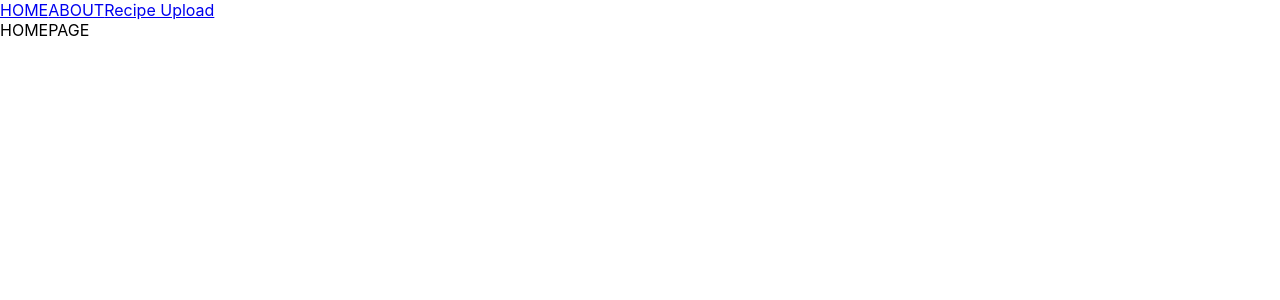
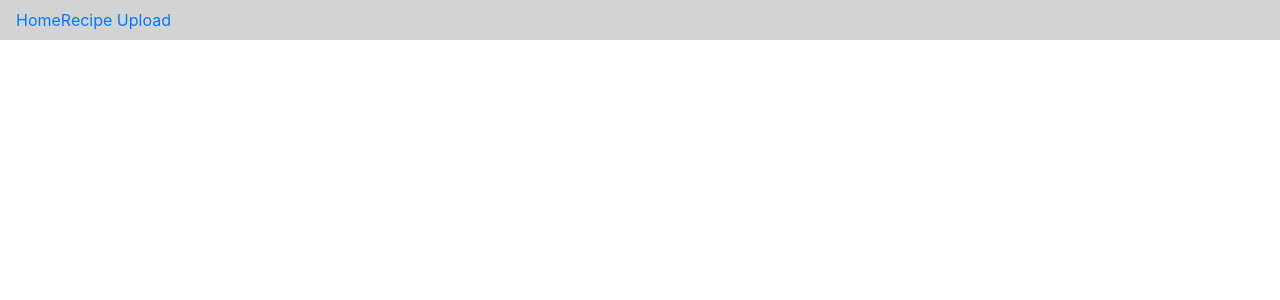
Before and after one commit to omartheman/recipe-app, a React (Create React App) app: page / in a window 1280 px wide. Shown: the top 300 px of the page. Built offline with nearby package versions, Linux system fonts and the light colour scheme.

Commit message:
Add basic Navbar

```diff
--- a/package.json
+++ b/package.json
@@ -8,11 +8,13 @@
     "@testing-library/react": "^11.2.1",
     "@testing-library/user-event": "^12.2.2",
     "axios": "^0.21.0",
+    "bootstrap": "^4.5.3",
     "cors": "^2.8.5",
     "express": "^4.17.1",
     "mysql": "^2.18.1",
     "nodemon": "^2.0.6",
     "react": "^17.0.1",
+    "react-bootstrap": "^1.4.0",
     "react-dom": "^17.0.1",
     "react-router": "^5.2.0",
     "react-router-dom": "^5.2.0",
--- a/src/App.js
+++ b/src/App.js
@@ -1,7 +1,6 @@
 import './App.css';
 import React, {Component} from 'react';
 import axios from 'axios';
-import {Link} from 'react-router-dom';
 import Switch from './Switch';
 
 axios.defaults.headers.common['Cache-Control'] = 'no-cache';
@@ -13,9 +12,6 @@ const url =
 
 const App = () => (
   <div>
-    <Link to="/">HOME</Link>
-    <Link to="/about">ABOUT</Link>
-    <Link to="/recipe-upload">Recipe Upload</Link>
 
     <Switch/>
   </div>
--- /dev/null
+++ b/src/Home.js
@@ -0,0 +1,14 @@
+import React from 'react';
+import NavbarContainer from './NavbarContainer';
+
+class Home extends React.Component {
+  render(){
+    return(
+      <div>
+        <NavbarContainer />
+      </div>
+    );
+  }
+}
+
+export default Home;
--- /dev/null
+++ b/src/Navbar.css
@@ -0,0 +1,4 @@
+nav {
+  background-color: rgb(211, 211, 211);
+  height: 40px;
+}
--- /dev/null
+++ b/src/NavbarContainer.js
@@ -0,0 +1,13 @@
+import React from 'react';
+import './Navbar.css';
+import Navbar from 'react-bootstrap/Navbar';
+import {Link} from 'react-router-dom';
+
+const NavbarContainer = () => (
+  <Navbar>
+    <Link to="/">Home</Link>
+    <Link to="/recipe-upload">Recipe Upload</Link>
+  </Navbar>
+)
+
+export default NavbarContainer;
--- a/src/RecipeUpload.js
+++ b/src/RecipeUpload.js
@@ -1,12 +1,16 @@
 import './App.css';
 import React, {Component} from 'react';
 import axios from 'axios';
+import NavbarContainer from './NavbarContainer';
+
+
 axios.defaults.headers.common['Cache-Control'] = 'no-cache';
 const url =
 "https://brittanyjewellneal.com/recipeapp_server";
 /*
 "http://localhost:4000/recipeapp_server/";
 */
+
 class RecipeUpload extends Component {
   constructor(props){
     super(props);
@@ -69,6 +73,7 @@ class RecipeUpload extends Component {
     }
     return (
       <div>
+        <NavbarContainer/>
         <h2>Recipe App</h2>
         <form autocomplete="off">
           <label>Item</label>
--- a/src/Switch.js
+++ b/src/Switch.js
@@ -3,15 +3,15 @@ import {
   Switch, Route
 } from 'react-router';
 import RecipeUpload from './RecipeUpload';
+import Home from './Home';
 
-const Homepage = () => (<div>HOMEPAGE</div>);
 const About = () => (<div>ABOUT</div>);
 
 const SwitchDemo = () => (
   <Switch>
     <Route path="/recipe-upload" component={RecipeUpload}/>
     <Route path="/about" component={About} />
-    <Route path="/" component={Homepage} />
+    <Route path="/" component={Home} />
   </Switch>
 )
 
--- a/src/index.js
+++ b/src/index.js
@@ -6,6 +6,7 @@ import reportWebVitals from './reportWebVitals';
 import {
   BrowserRouter
 } from 'react-router-dom';
+import 'bootstrap/dist/css/bootstrap.min.css';
 
 ReactDOM.render(
   <React.StrictMode>
```
Also changed, not shown: 1 other file (tests, documents, lock files or other folders).
